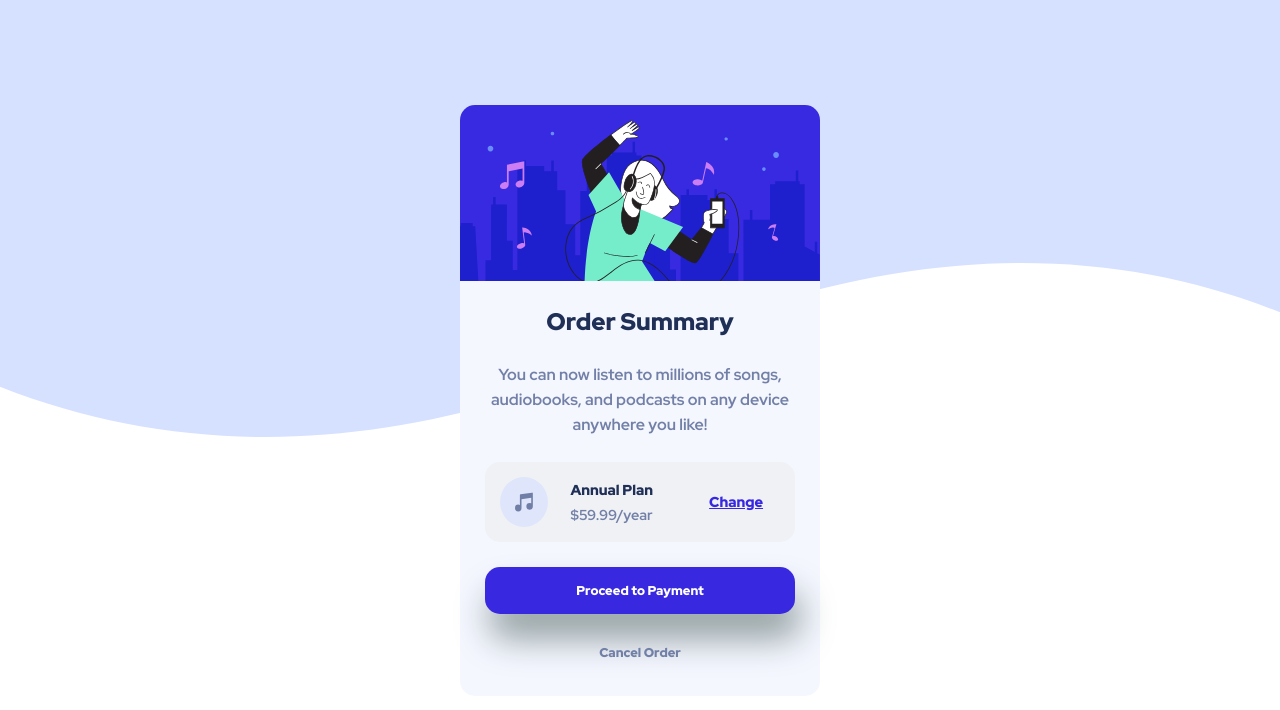
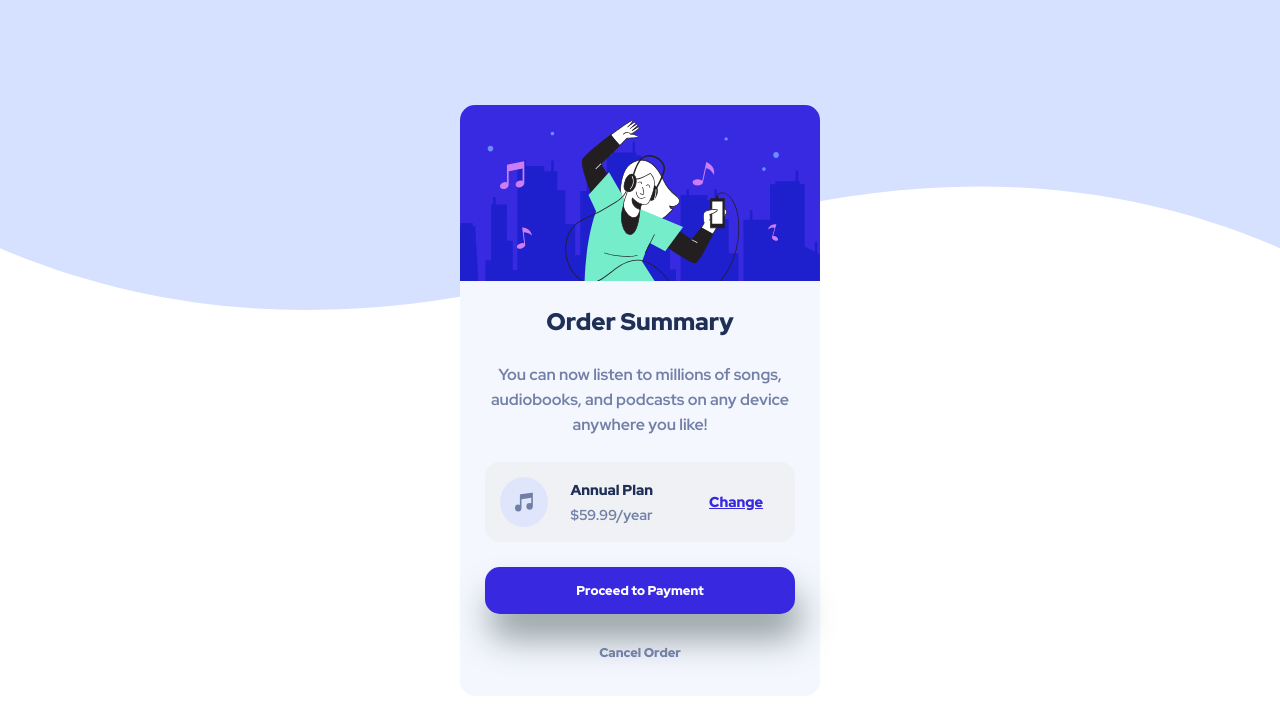
Before and after one commit to ildi0818/order-summary-component-main, a plain HTML site: page index.html in a window 1280 px wide. Drawn offline with Linux system fonts and the light colour scheme.

Commit message:
background size change

```diff
--- a/style.css
+++ b/style.css
@@ -131,7 +131,7 @@ body > div > div:last-child button:last-child:hover {
         background-image: url("images/pattern-background-desktop.svg");
         /* background-position: center -30%; */
         background-position: top center;
-        background-size: auto;
+        background-size: 100% 310px;
         background-repeat: no-repeat;
         background-attachment: fixed;
         min-height: 100vh;
```
